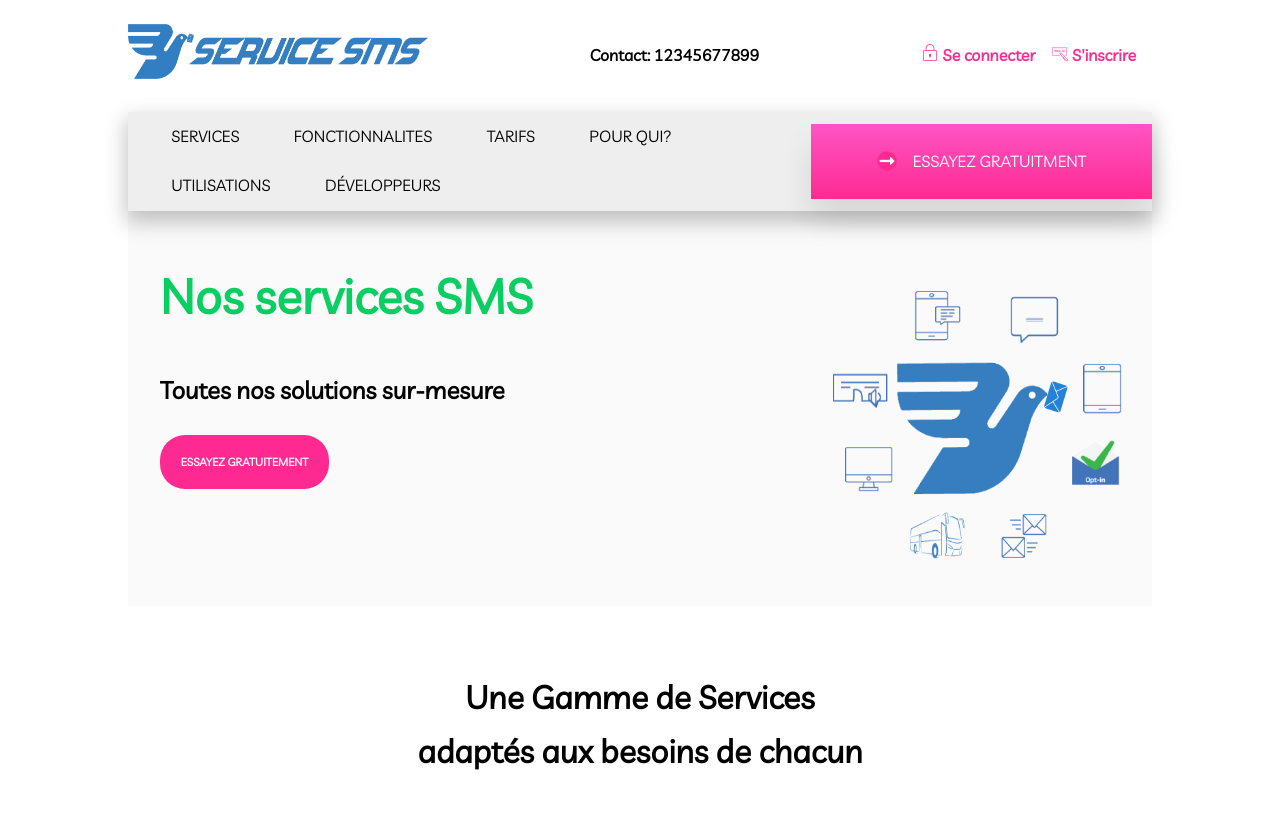
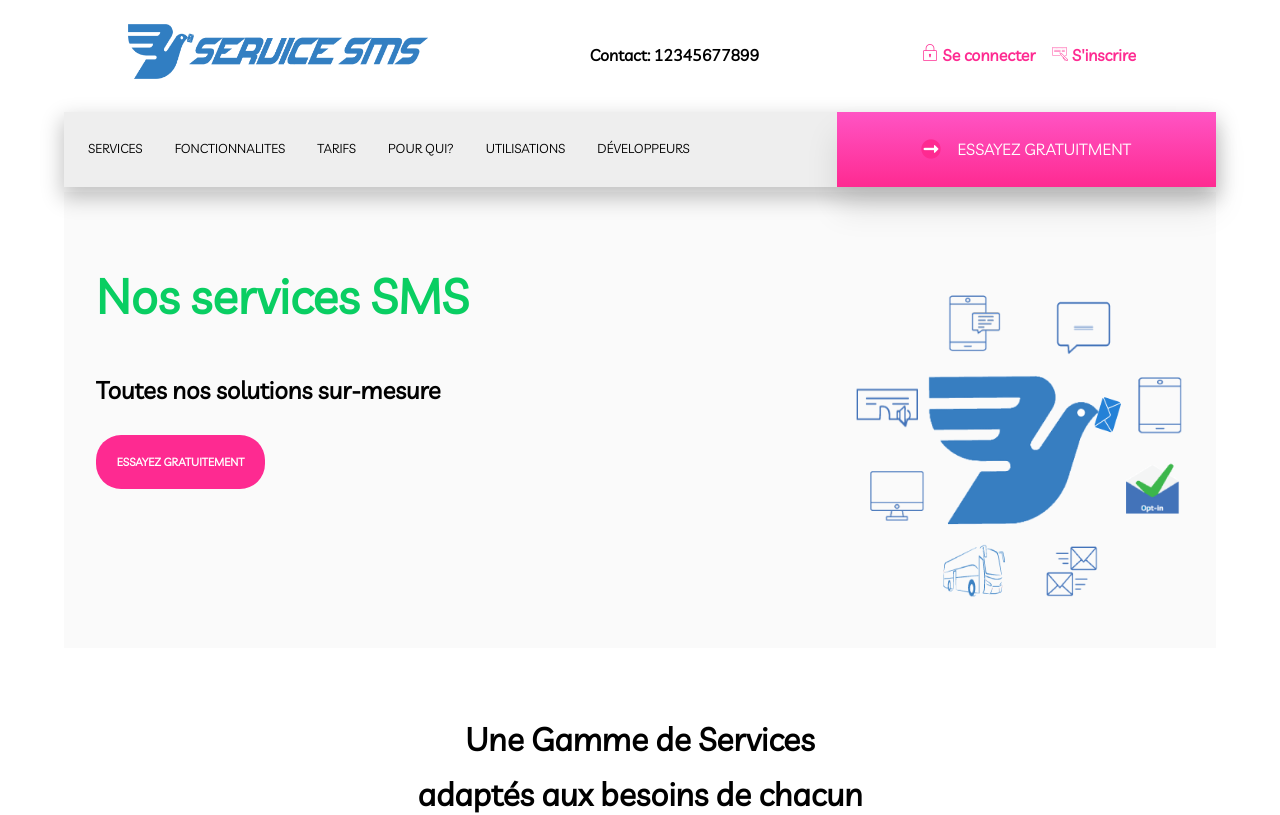
Before and after one commit to Baboucar/aprojectv2, a Vue app: page / in a window 1280 px wide. Shown: the top 815 px of the page. Built offline with nearby package versions, Linux system fonts and the light colour scheme.

Commit message:
modified nav

```diff
--- a/src/assets/base.scss
+++ b/src/assets/base.scss
@@ -26,7 +26,7 @@ $color-text:#5e5e5e;
 }
 
 .section__container{
-    width: 80%;
+    width: 90%;
     margin: 0 auto;
 }
 .spacer-2{
--- a/src/components/Homepage.vue
+++ b/src/components/Homepage.vue
@@ -76,13 +76,13 @@
           </p>
         </div>
 
-        <div class="services__card spacer-1">
+        <!-- <div class="services__card spacer-1">
           <img class="card__image" src="/../images/sms-wap-push-clic-call.gif" alt="sms" />
           <p class="card__title">SMS *wap push* et *clic to call*</p>
           <p
             class="card__description"
           >Le SMS Wap Push et le Clic to Call Dynamisez votre communication en insérant dans le cœur du SMS un lien vers un Site Mobile ! (Technique aussi connue sous le nom de Wap.</p>
-        </div>
+        </div> -->
 
         <!-- <div class="services__card spacer-1">
           <img class="card__image" src="/../images/icone-mailing.gif" alt="sms" />
--- a/src/components/Navigation.vue
+++ b/src/components/Navigation.vue
@@ -26,7 +26,7 @@
                  <router-link to="" class="sub__nav--links">SMS VOCAL</router-link>
                  <router-link to="" class="sub__nav--links">LA FONCTION "RICH MESSAGE" ET LE SMS 2.0 ...</router-link>
                  <router-link to="" class="sub__nav--links">SMS *WAP PUSH* ET *CLIC TO CALL*</router-link>
-                 <router-link to="" class="sub__nav--links">QR "WEB" : UN LIEN VERS L'INTERNET MOBILE</router-link>
+                 <!-- <router-link to="" class="sub__nav--links">QR "WEB" : UN LIEN VERS L'INTERNET MOBILE</router-link> -->
                  <router-link to="" class="sub__nav--links">LOCATION DE FICHIERS DE PROSPECTS</router-link>
                  <router-link to="" class="sub__nav--links">RAT' PAS TON BUS</router-link>
 
@@ -195,13 +195,21 @@
        color: $color-black;
    }
 
-@media(min-width: 65rem){
+
+@media(min-width: 60rem){
     .nav__links{
-         padding:.7rem;
-        font-size: 1rem;
-        margin-left: 2rem;
+
+        margin-left: 1rem;
     }
+
+
 }
+// @media(min-width: 65rem){
+//     .nav__links{
+//          padding:.7rem;
+//         font-size: .7rem;
+//     }
+// }
    @media(min-width: 64rem){
        .logo__image{
            width: 300px;
```
